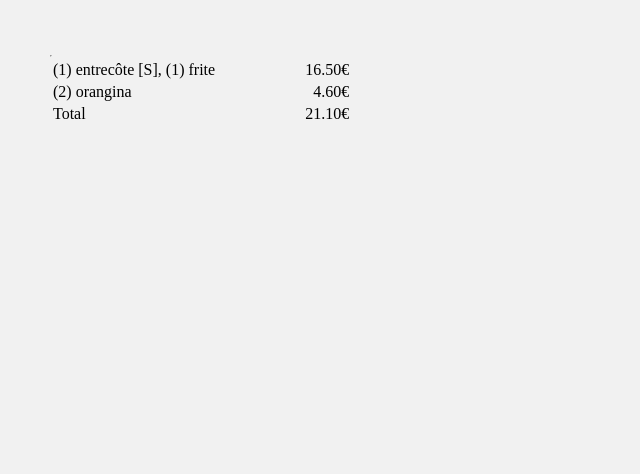
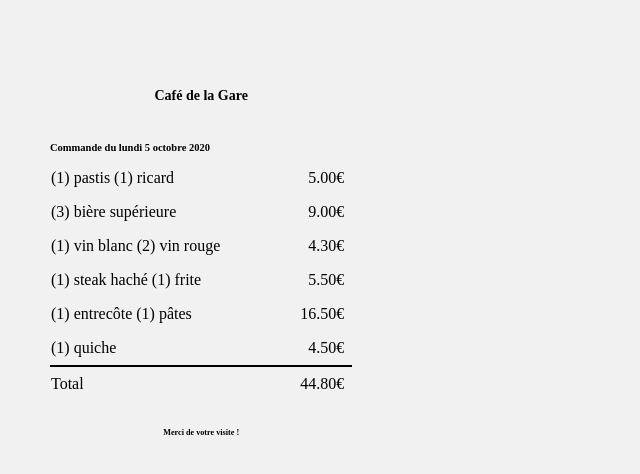
Before and after one commit to JulienOuvrard/commander-backend, a website: page src/template/result.html in a window 1280 px wide. Shown: the whole page, without its empty margins (0-640 px from the left). Drawn offline with Linux system fonts and the light colour scheme.

Commit message:
update print result html

```diff
--- a/src/template/result.html
+++ b/src/template/result.html
@@ -4,6 +4,10 @@
     <meta charset="utf8">
     <title>Command</title>
     <style>
+        html {
+            /*zoom: 55%*/
+        }
+
         html,
         body {
             margin: 0;
@@ -18,7 +22,7 @@
 
         .page {
             position: relative;
-            height: 200mm;
+            /*height: 200mm;*/
             width: 80mm;
             display: block;
             background: rgb(241, 241, 241);
@@ -73,27 +77,46 @@
 
         table {
             width: 100%;
+            border-collapse: collapse;
         }
 
         tr:last-child {
             border-top: 2px solid black;
+            margin-top: 6px;
+            padding: 8px;
         }
 
         td:last-child {
             text-align: right;
+            padding: 8px;
         }
     </style>
 </head>
 
 <body>
     <div class="page">
+        <h1 style="width: 100%; text-align: center; margin-top: 10mm; margin-bottom: 10mm;">Café de la Gare</h1>
+        <h2>Commande du lundi 5 octobre 2020</h2>
         <table><tr>
-            <td>(1) entrecôte [S], (1) frite </td>
+            <td>(1) pastis (1) ricard</td>
+            <td> 5.00€</td>
+            </tr><tr>
+            <td>(3) bière supérieure</td>
+            <td> 9.00€</td>
+            </tr><tr>
+            <td>(1) vin blanc (2) vin rouge</td>
+            <td> 4.30€</td>
+            </tr><tr>
+            <td>(1) steak haché (1) frite</td>
+            <td> 5.50€</td>
+            </tr><tr>
+            <td>(1) entrecôte (1) pâtes</td>
             <td>16.50€</td>
-            </tr>,<tr>
-            <td>(2) orangina</td>
-            <td> 4.60€</td>
-            </tr><tr><td>Total</td><td>21.10€</td></tr></table>
+            </tr><tr>
+            <td>(1) quiche</td>
+            <td> 4.50€</td>
+            </tr><tr><td>Total</td><td>44.80€</td></tr></table>
+        <h3 style="width: 100%; text-align: center; margin-top: 7mm; margin-bottom: 7mm;">Merci de votre visite !</h3>
     </div>
 </body>
 
```
